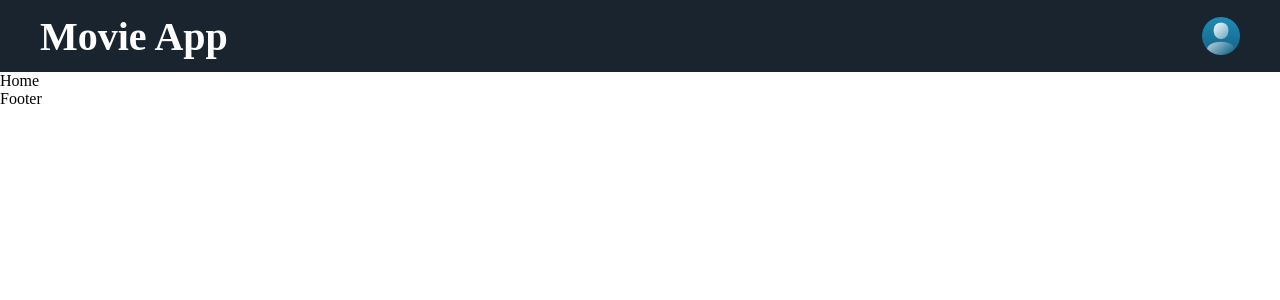
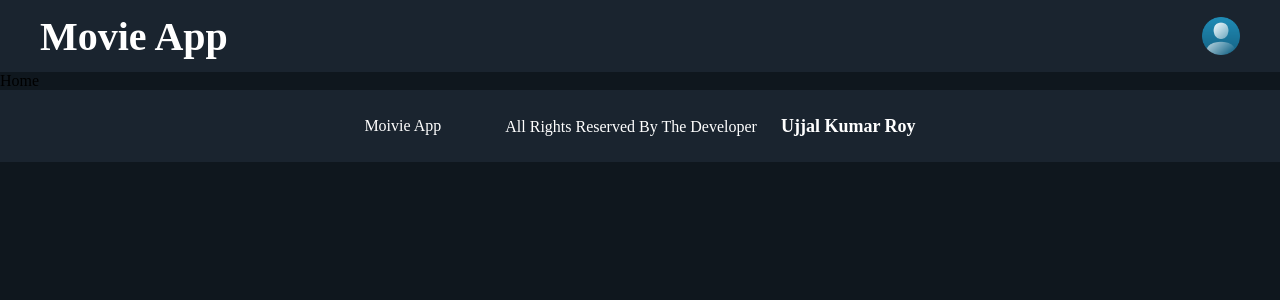
Before and after one commit to Ujjal-ENG/Redux_Movie_App, a React (Create React App) app: page / in a window 1280 px wide. Shown: the top 300 px of the page. Built offline with nearby package versions, Linux system fonts and the light colour scheme.

Commit message:
done the footer

```diff
--- a/src/App.scss
+++ b/src/App.scss
@@ -1,5 +1,17 @@
+@import "./common/color.scss" ;
+
 * {
   margin: 0%;
   padding: 0%;
   box-sizing: border-box;
 }
+a {
+  text-decoration: none;
+}
+body {
+  background: $primary-color;
+}
+
+.container {
+  margin: 0px 40px;
+}
--- a/src/components/Footer/Footer.jsx
+++ b/src/components/Footer/Footer.jsx
@@ -1,9 +1,16 @@
-import React from 'react'
+import React from "react";
+
+import "./Footer.scss";
 
 const Footer = () => {
   return (
-    <div>Footer</div>
-  )
-}
+    <div className="footer">
+      <div>Moivie App</div>
+      <p>
+        All Rights Reserved By The Developer <span>Ujjal Kumar Roy</span>
+      </p>
+    </div>
+  );
+};
 
-export default Footer
+export default Footer;
--- a/src/components/Footer/Footer.scss
+++ b/src/components/Footer/Footer.scss
@@ -0,0 +1,16 @@
+@import "../../common/color.scss";
+
+.footer {
+  background-color: $secondary-color;
+  height: 72px;
+  display: flex;
+  justify-content: center;
+  align-items: center;
+  gap: 4rem;
+  color: $font-primary;
+  p > span {
+    font-size: 18px;
+    margin-left: 20px;
+    font-weight: bold;
+  }
+}
--- a/src/components/Header/Header.scss
+++ b/src/components/Header/Header.scss
@@ -13,9 +13,7 @@
   font-size: 40px;
   font-weight: 600;
 }
-a {
-  text-decoration: none;
-}
+
 
 .user-image,
 .user-image img {
```
